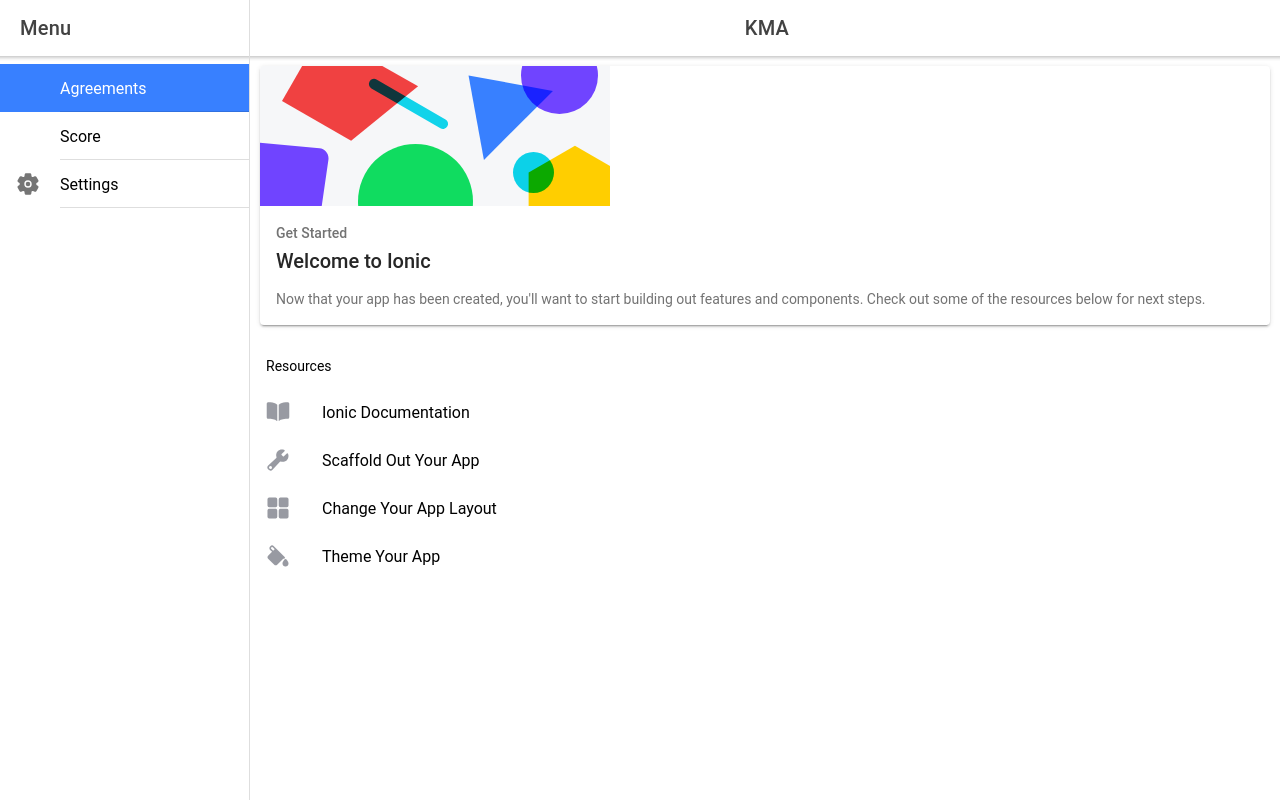
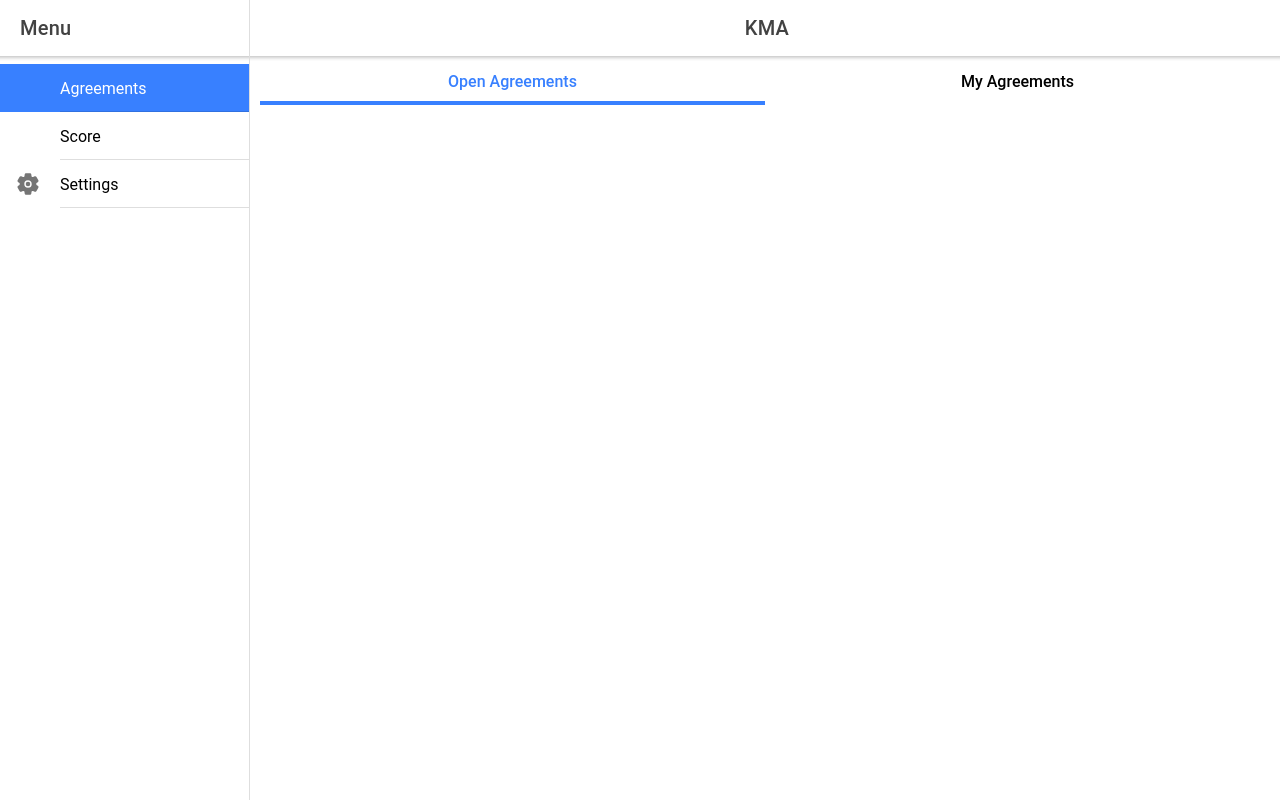
Before and after one commit to matt-hernandez/kma, a React (Create React App) app: page /home in a window 1280 px wide. Built offline with nearby package versions, Linux system fonts and the light colour scheme; the HTML template or start-up script is replaced by a standard one.

Commit message:
Create tabs for agreements page

```diff
--- a/src/App.tsx
+++ b/src/App.tsx
@@ -15,6 +15,8 @@
 import { AppPage } from './declarations';
 
 import Menu from './components/Menu';
+import InflateContent from './components/InflateContent';
+import MainPage from './components/MainPage';
 import Home from './pages/Home';
 import List from './pages/List';
 import { contacts, stats, settings } from 'ionicons/icons';
@@ -73,9 +75,13 @@
             </IonToolbar>
           </IonHeader>
           <IonRouterOutlet>
-            <Route path="/home" component={Home} exact={true} />
-            <Route path="/score" component={List} exact={true} />
-            <Route exact path="/" render={() => <Redirect to="/home" />} />
+            <InflateContent top={56} as="main">
+              <MainPage>
+                <Route path="/home" component={Home} exact={true} />
+                <Route path="/score" component={List} exact={true} />
+                <Route exact path="/" render={() => <Redirect to="/home" />} />
+              </MainPage>
+            </InflateContent>
           </IonRouterOutlet>
         </IonPage>
       </IonSplitPane>
--- /dev/null
+++ b/src/components/FlexCell.tsx
@@ -0,0 +1,25 @@
+import styled, { css } from 'styled-components/macro';
+
+type ExtraProps = {
+  shouldInflate?: boolean;
+  flexGrow?: number;
+  flexShrink?: number;
+  flexBasis?: number;
+  furtherStyles?: string;
+};
+
+export default styled.div<ExtraProps>`
+  ${({shouldInflate, flexGrow, flexShrink, flexBasis}) => shouldInflate
+    ? css`
+      flex-grow: 1;
+      flex-shrink: 0;
+      flex-basis: 0;
+    `
+    : css`
+      flex-grow: ${flexGrow};
+      flex-shrink: ${flexShrink};
+      flex-basis: ${flexBasis};
+    `
+  }
+  ${({furtherStyles}) => typeof furtherStyles === 'string' && furtherStyles}
+`;
--- /dev/null
+++ b/src/components/FlexRow.tsx
@@ -0,0 +1,6 @@
+import styled from 'styled-components/macro';
+
+export default styled.div`
+  display: flex;
+  flex-wrap: nowrap;
+`;
--- /dev/null
+++ b/src/components/InflateContent.tsx
@@ -0,0 +1,14 @@
+import styled from 'styled-components/macro';
+
+type ExtraProps = {
+  top?: number
+};
+
+export default styled.div<ExtraProps>`
+  position: absolute;
+  top: ${({top}) => top ? `${top}px` : 0};
+  right: 0;
+  bottom: 0;
+  left: 0;
+  overflow: scroll;
+`;
--- /dev/null
+++ b/src/components/MainPage.tsx
@@ -0,0 +1,6 @@
+import styled from 'styled-components/macro';
+
+export default styled.div`
+  padding-left: 10px;
+  padding-right: 10px;
+`;
--- a/src/components/Menu.tsx
+++ b/src/components/Menu.tsx
@@ -1,5 +1,4 @@
 import {
-  IonContent,
   IonHeader,
   IonIcon,
   IonItem,
@@ -11,6 +10,7 @@
   IonToolbar
 } from '@ionic/react';
 import React from 'react';
+import InflateContent from '../components/InflateContent';
 import { RouteComponentProps, withRouter } from 'react-router-dom';
 import { AppPage } from '../declarations';
 
@@ -25,7 +25,7 @@
         <IonTitle>Menu</IonTitle>
       </IonToolbar>
     </IonHeader>
-    <IonContent>
+    <InflateContent top={56}>
       <IonList>
         {appPages.map((appPage, index) => {
           return (
@@ -38,7 +38,7 @@
           );
         })}
       </IonList>
-    </IonContent>
+    </InflateContent>
   </IonMenu>
 );
 
--- /dev/null
+++ b/src/components/Tab.tsx
@@ -0,0 +1,42 @@
+import React from 'react';
+import styled, { css } from 'styled-components/macro';
+import FlexCell from './FlexCell';
+import { colors } from '../styles/colors';
+
+type TabNameProps = {
+  isActive: boolean;
+};
+
+const TabName = styled.h3<TabNameProps>`
+  ${({isActive}) => isActive
+    && css`
+      color: ${colors.active};
+    `
+  }
+  font-size: 16px;
+  text-align: center;
+`;
+
+const TabHighlight = styled.div`
+  position: absolute;
+  width: 100%;
+  height: 4px;
+  background-color: ${colors.active};
+`;
+
+type Props = {
+  name: string;
+  isActive: boolean;
+  onClick: (...args: any[]) => void;
+};
+
+const Tab: React.FunctionComponent<Props> = function({ name, isActive, onClick }) {
+  return (
+    <FlexCell onClick={onClick} shouldInflate={true} furtherStyles="position: relative; cursor: pointer;">
+      <TabName isActive={isActive}>{name}</TabName>
+      {isActive && <TabHighlight />}
+    </FlexCell>
+  )
+}
+
+export default Tab;
--- a/src/pages/Home.tsx
+++ b/src/pages/Home.tsx
@@ -1,69 +1,26 @@
-import {
-  IonCard,
-  IonCardContent,
-  IonCardHeader,
-  IonCardSubtitle,
-  IonCardTitle,
-  IonIcon,
-  IonItem,
-  IonLabel,
-  IonList,
-  IonListHeader
-  } from '@ionic/react';
-import styled from 'styled-components/macro';
-import { book, build, colorFill, grid } from 'ionicons/icons';
 import React from 'react';
+import FlexRow from '../components/FlexRow';
+import Tab from '../components/Tab';
 import './Home.css';
+import { useStateHelper, listenerTypes } from '../util/use-state-helper';
 
-const Main = styled.main`
-  position: absolute;
-  top: 56px;
-  right: 0;
-  bottom: 0;
-  left: 0;
-  overflow: scroll;
-`;
+const tabs = [
+  'Open Agreements',
+  'My Agreements'
+];
 
 const HomePage: React.FunctionComponent = () => {
+  const [
+    activeTab,
+    ...listeners
+  ] = useStateHelper(tabs[0], listenerTypes.VALUES, tabs);
   return (
     <>
-      <Main>
-        <IonCard className="welcome-card">
-          <img src="/assets/shapes.svg" alt=""/>
-          <IonCardHeader>
-            <IonCardSubtitle>Get Started</IonCardSubtitle>
-            <IonCardTitle>Welcome to Ionic</IonCardTitle>
-          </IonCardHeader>
-          <IonCardContent>
-            <p>
-              Now that your app has been created, you'll want to start building out features and
-              components. Check out some of the resources below for next steps.
-            </p>
-          </IonCardContent>
-        </IonCard>
-
-        <IonList lines="none">
-          <IonListHeader>
-            <IonLabel>Resources</IonLabel>
-          </IonListHeader>
-          <IonItem href="https://ionicframework.com/docs/" target="_blank">
-            <IonIcon slot="start" color="medium" icon={book} />
-            <IonLabel>Ionic Documentation</IonLabel>
-          </IonItem>
-          <IonItem href="https://ionicframework.com/docs/building/scaffolding" target="_blank">
-            <IonIcon slot="start" color="medium" icon={build} />
-            <IonLabel>Scaffold Out Your App</IonLabel>
-          </IonItem>
-          <IonItem href="https://ionicframework.com/docs/layout/structure" target="_blank">
-            <IonIcon slot="start" color="medium" icon={grid} />
-            <IonLabel>Change Your App Layout</IonLabel>
-          </IonItem>
-          <IonItem href="https://ionicframework.com/docs/theming/basics" target="_blank">
-            <IonIcon slot="start" color="medium" icon={colorFill} />
-            <IonLabel>Theme Your App</IonLabel>
-          </IonItem>
-        </IonList>
-      </Main>
+      <FlexRow>
+        {tabs.map((tab, i) => (
+          <Tab key={tab} name={tab} isActive={tab === activeTab} onClick={listeners[i]} />
+        ))}
+      </FlexRow>
     </>
   );
 };
--- /dev/null
+++ b/src/styles/colors.ts
@@ -0,0 +1,3 @@
+export const colors = {
+  active: '#3880ff'
+};
--- /dev/null
+++ b/src/util/use-state-helper.ts
@@ -0,0 +1,80 @@
+import { useState, useCallback } from 'react';
+
+function range([min, max]: [number, number]) {
+  const array = [];
+  for (let i = min; i < max; i++) {
+    array.push(i);
+  }
+  return array;
+}
+
+export const listenerTypes = Object.freeze({
+  TOGGLE(getter: () => boolean, setter: (value: boolean) => void) {
+    return () => {
+      setter(!getter());
+    };
+  },
+  TOGGLE_ONCE(getter: () => boolean, setter: (value: boolean) => void) {
+    let toggle = listenerTypes.TOGGLE(getter, setter);
+    let hasRun = false;
+    return useCallback(() => {
+      if (hasRun) {
+        return;
+      }
+      hasRun = true; // eslint-disable-line
+      toggle();
+    }, []);
+  },
+  TOGGLE_VALUES(getter: () => any, setter: (value: any) => void, values: [any, any]) {
+    const [ a, b ] = values;
+    return () => {
+      setter(getter() === a ? b : a);
+    };
+  },
+  VALUES(setter: (value: any) => void, values: Array<any>) {
+    return values.map((value) => {
+      return () => setter(value);
+    });
+  },
+  RANGE(setter: (value: number) => void, minAndMax: [number, number]) {
+    const numbers = range(minAndMax);
+    return numbers.map((value) => {
+      return () => setter(value);
+    })
+  },
+  RESOLVER(setter: (value: any) => void, resolver: (...args: any[]) => any) {
+    return () => {
+      setter(resolver());
+    };
+  }
+});
+
+export const useStateHelper = (
+    initialValue: any,
+    listenerGenerator: Function,
+    valuesOrResolver: Array<any> | Function
+  ): [ any, ...Array<(...args: Array<any>) => void> ] => {
+  const [ value, setter ] = useState(initialValue);
+  const getter = () => value;
+  if (listenerGenerator === listenerTypes.TOGGLE || listenerGenerator === listenerTypes.TOGGLE_ONCE) {
+    const listener = listenerGenerator(getter, setter);
+    return [ value, listener ];
+  }
+  if (listenerGenerator === listenerTypes.TOGGLE_VALUES) {
+    const listener = listenerGenerator(getter, setter, valuesOrResolver);
+    return [ value, listener ];
+  }
+  if (listenerGenerator === listenerTypes.VALUES) {
+    const listeners = listenerGenerator(setter, valuesOrResolver);
+    return [ value, ...listeners ];
+  }
+  if (listenerGenerator === listenerTypes.RANGE) {
+    const listeners = listenerGenerator(setter, valuesOrResolver);
+    return [ value, ...listeners ];
+  }
+  if (listenerGenerator === listenerTypes.RESOLVER) {
+    const listener = listenerGenerator(setter, valuesOrResolver);
+    return [ value, listener ];
+  }
+  return [ value, setter ];
+};
```
